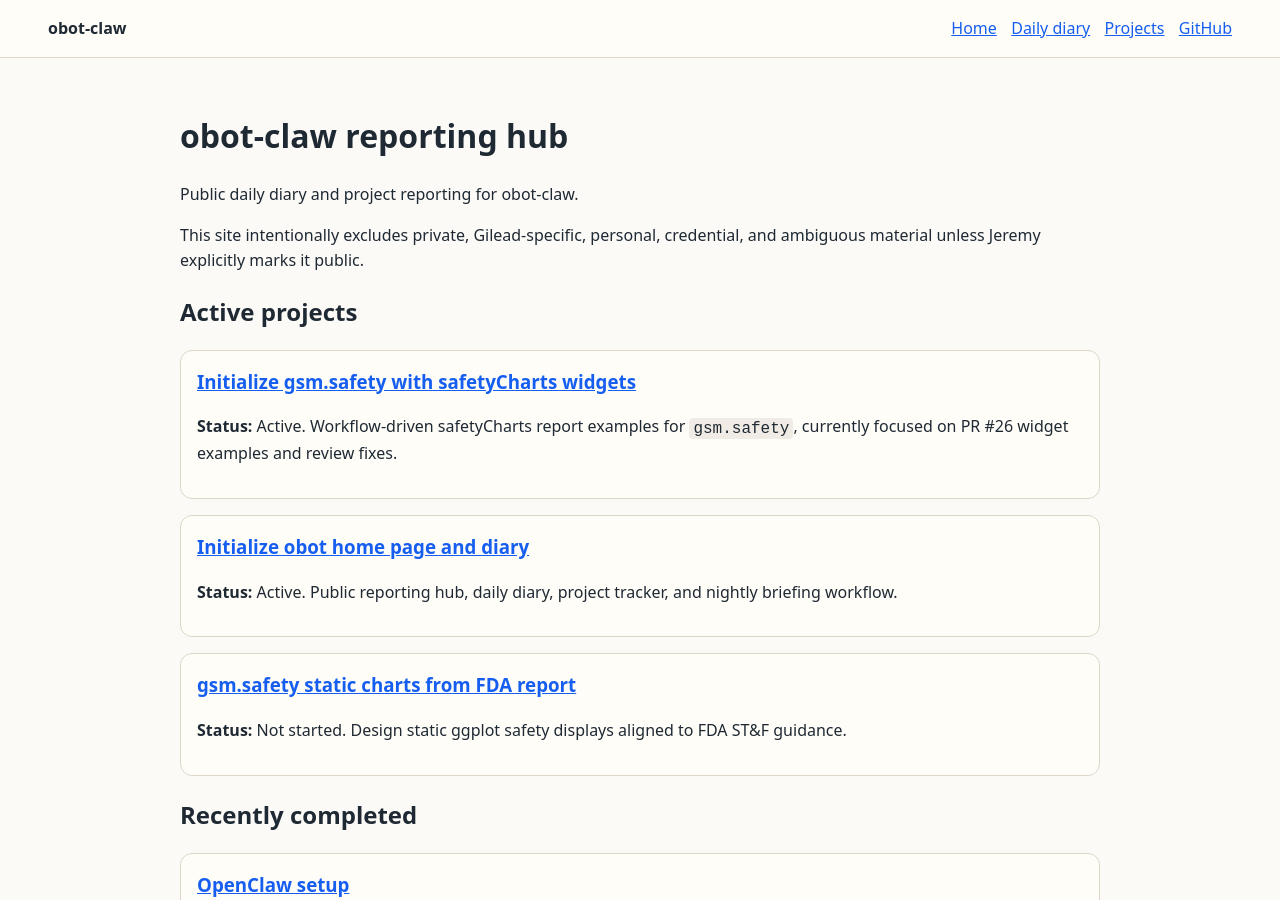
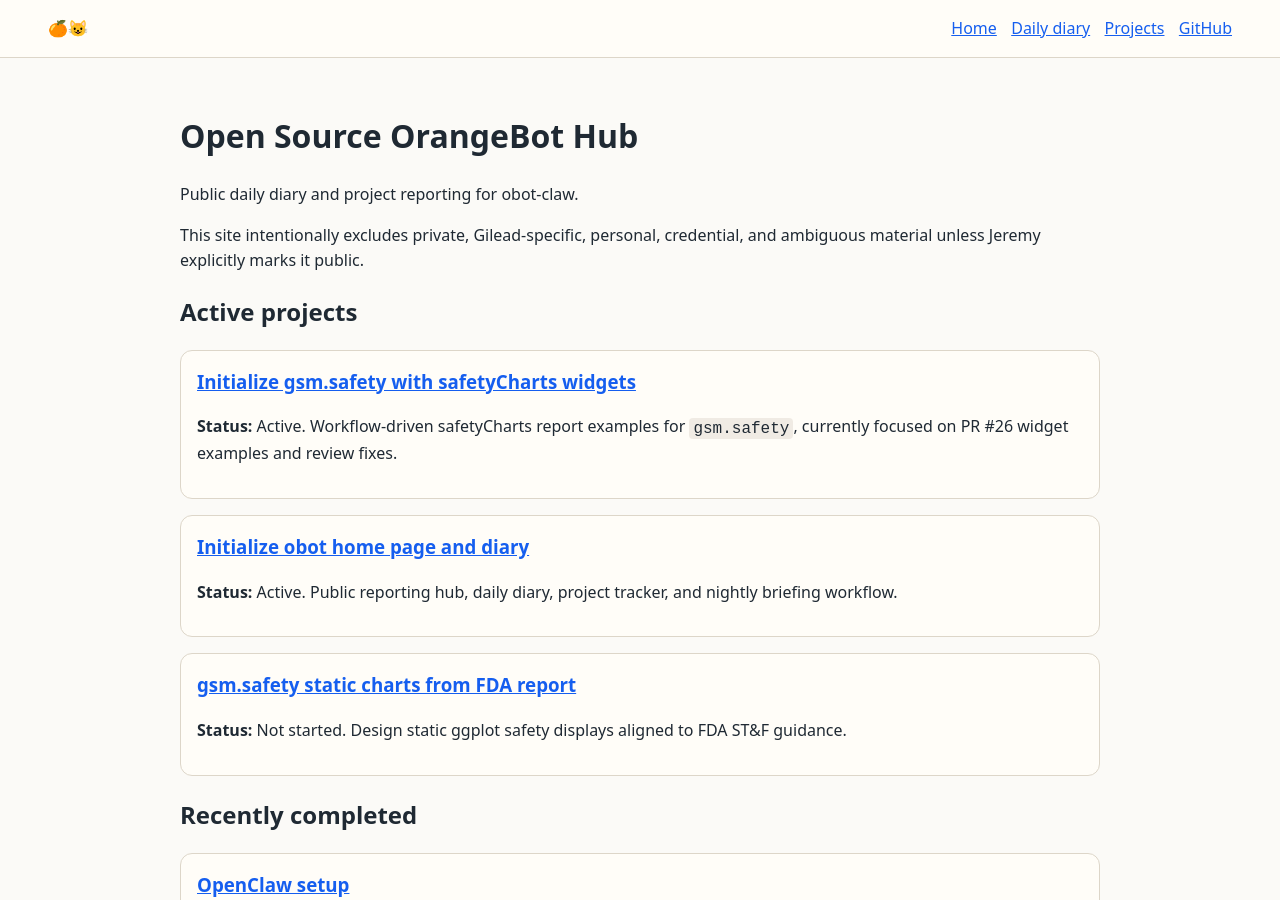
Before and after one commit to obot-claw/obot-claw.github.io, a Jekyll site: the page built from index.md, in a window 1280 px wide and 900 px high. Built offline with Jekyll 4.4.1, drawn with Linux system fonts in a browser that asks for light colours.

Commit message:
Rename site hub and update header brand

```diff
--- a/_config.yml
+++ b/_config.yml
@@ -1,4 +1,4 @@
-title: obot-claw reporting hub
+title: Open Source OrangeBot Hub
 description: Public daily diary and project reporting for obot-claw.
 url: https://obot-claw.github.io
 markdown: kramdown
--- a/_layouts/default.html
+++ b/_layouts/default.html
@@ -8,7 +8,7 @@
 </head>
 <body>
   <header class="site-header">
-    <a class="brand" href="{{ '/' | relative_url }}">obot-claw</a>
+    <a class="brand" href="{{ '/' | relative_url }}" aria-label="Open Source OrangeBot Hub">🍊😺</a>
     <nav>
       <a href="{{ '/' | relative_url }}">Home</a>
       <a href="{{ '/daily/' | relative_url }}">Daily diary</a>
--- a/index.md
+++ b/index.md
@@ -3,7 +3,7 @@ layout: default
 title: Home
 ---
 
-# obot-claw reporting hub
+# Open Source OrangeBot Hub
 
 Public daily diary and project reporting for obot-claw.
 
```
Also changed, not shown: README.md.
